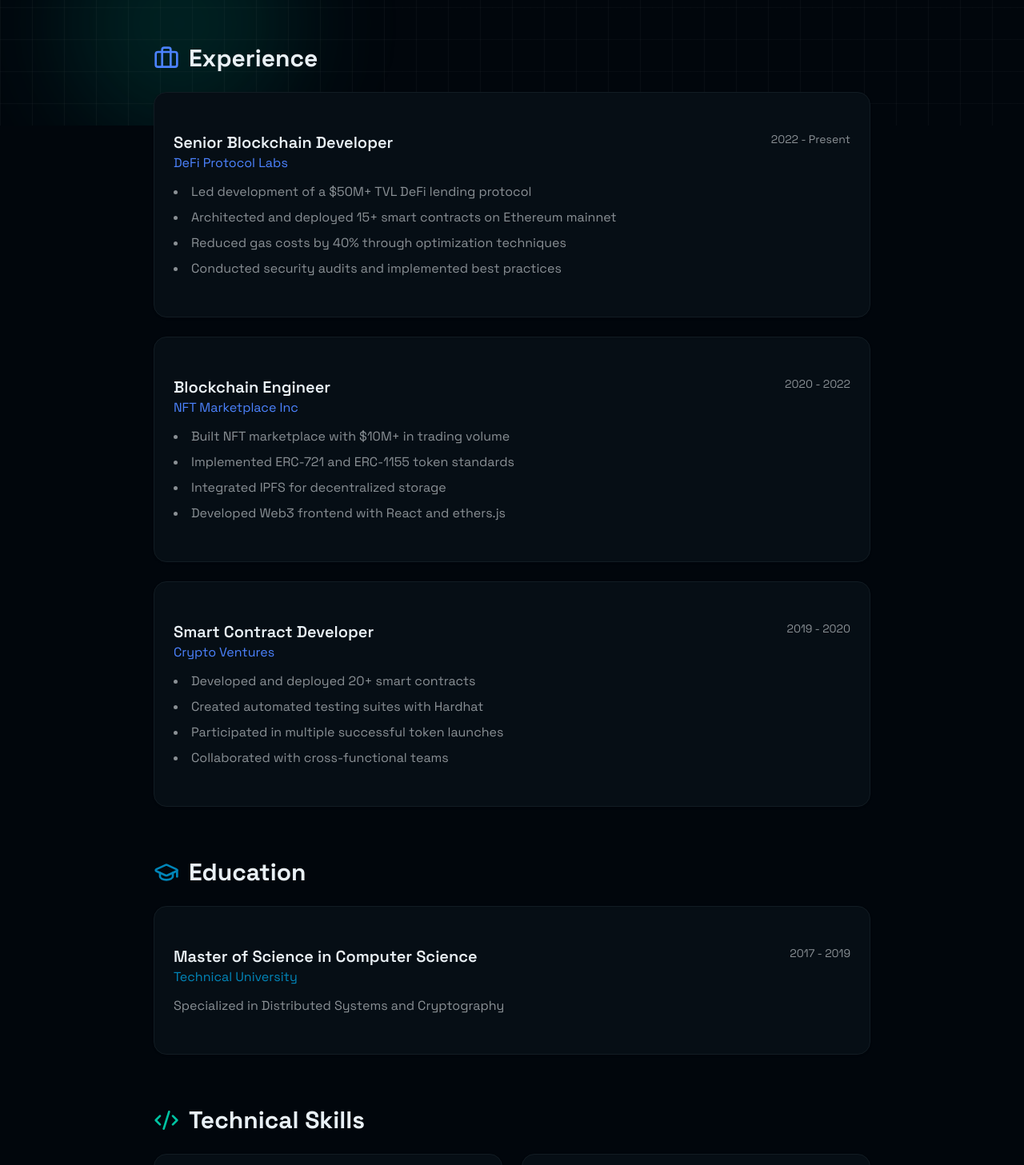
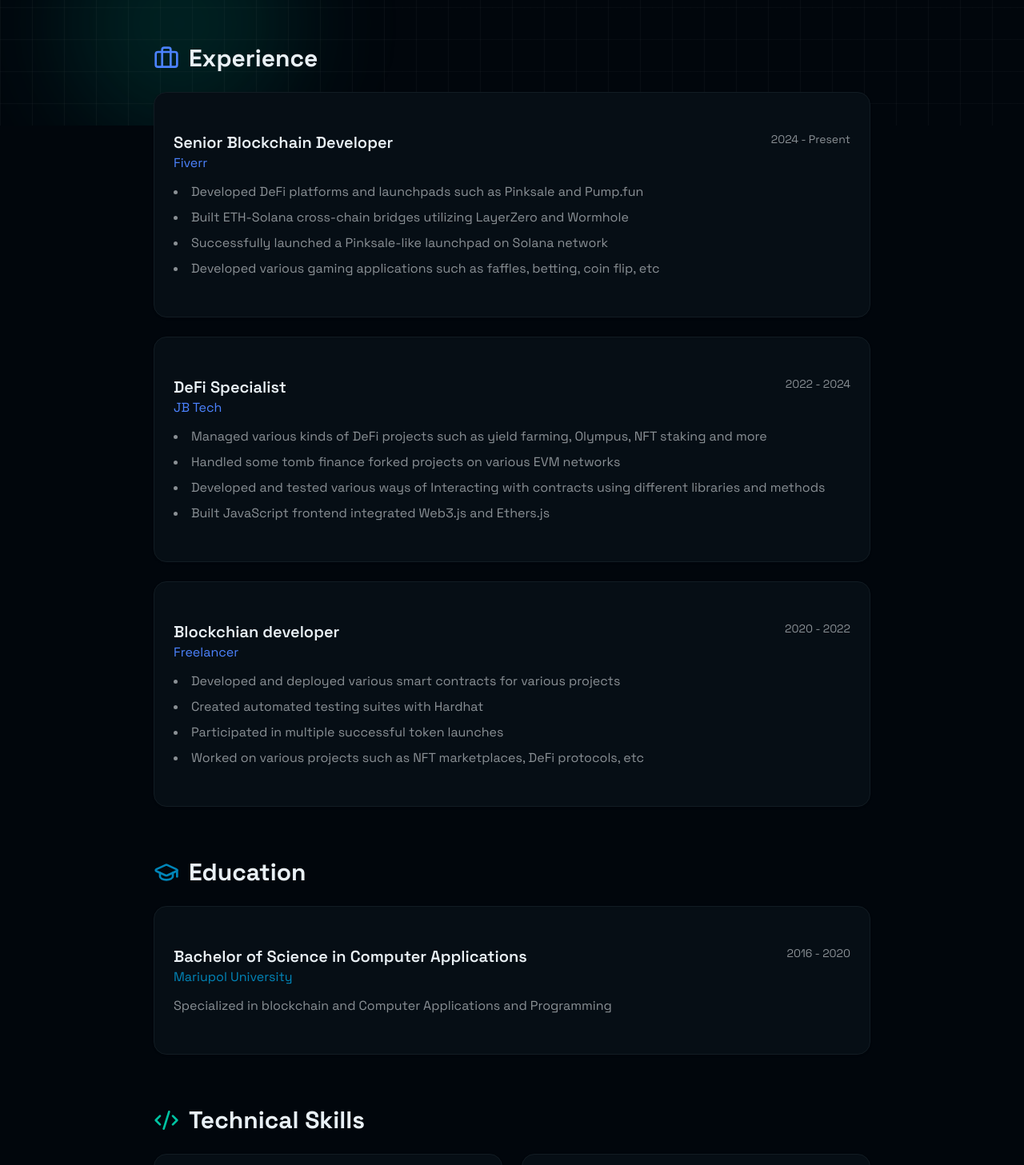
Before and after one commit to John030581/Taras_Site, a Next.js app: page /about in a window 1280 px wide. Shown: the part 643-2100 px from the top of the page at 80% size. Built offline with nearby package versions, Linux system fonts and the light colour scheme.

Commit message:
update content again

```diff
--- a/app/about/page.tsx
+++ b/app/about/page.tsx
@@ -56,15 +56,15 @@ export default function AboutPage() {
                   <div className="flex justify-between items-start flex-wrap gap-2">
                     <div>
                       <h3 className="text-xl font-semibold">Senior Blockchain Developer</h3>
-                      <p className="text-primary">DeFi Protocol Labs</p>
+                      <p className="text-primary">Fiverr</p>
                     </div>
-                    <span className="text-sm text-muted-foreground">2022 - Present</span>
+                    <span className="text-sm text-muted-foreground">2024 - Present</span>
                   </div>
                   <ul className="list-disc list-inside space-y-2 text-muted-foreground">
-                    <li>Led development of a $50M+ TVL DeFi lending protocol</li>
-                    <li>Architected and deployed 15+ smart contracts on Ethereum mainnet</li>
-                    <li>Reduced gas costs by 40% through optimization techniques</li>
-                    <li>Conducted security audits and implemented best practices</li>
+                    <li>Developed DeFi platforms and launchpads such as Pinksale and Pump.fun</li>
+                    <li>Built ETH-Solana cross-chain bridges utilizing LayerZero and Wormhole</li>
+                    <li>Successfully launched a Pinksale-like launchpad on Solana network</li>
+                    <li>Developed various gaming applications such as faffles, betting, coin flip, etc</li>
                   </ul>
                 </CardContent>
               </Card>
@@ -76,16 +76,16 @@ export default function AboutPage() {
                 <CardContent className="p-6 space-y-3">
                   <div className="flex justify-between items-start flex-wrap gap-2">
                     <div>
-                      <h3 className="text-xl font-semibold">Blockchain Engineer</h3>
-                      <p className="text-primary">NFT Marketplace Inc</p>
+                      <h3 className="text-xl font-semibold">DeFi Specialist</h3>
+                      <p className="text-primary">JB Tech</p>
                     </div>
-                    <span className="text-sm text-muted-foreground">2020 - 2022</span>
+                    <span className="text-sm text-muted-foreground">2022 - 2024</span>
                   </div>
                   <ul className="list-disc list-inside space-y-2 text-muted-foreground">
-                    <li>Built NFT marketplace with $10M+ in trading volume</li>
-                    <li>Implemented ERC-721 and ERC-1155 token standards</li>
-                    <li>Integrated IPFS for decentralized storage</li>
-                    <li>Developed Web3 frontend with React and ethers.js</li>
+                    <li>Managed various kinds of DeFi projects such as yield farming, Olympus, NFT staking and more</li>
+                    <li>Handled some tomb finance forked projects on various EVM networks</li>
+                    <li>Developed and tested various ways of Interacting with contracts using different libraries and methods</li>
+                    <li>Built JavaScript frontend integrated Web3.js and Ethers.js</li>
                   </ul>
                 </CardContent>
               </Card>
@@ -97,16 +97,16 @@ export default function AboutPage() {
                 <CardContent className="p-6 space-y-3">
                   <div className="flex justify-between items-start flex-wrap gap-2">
                     <div>
-                      <h3 className="text-xl font-semibold">Smart Contract Developer</h3>
-                      <p className="text-primary">Crypto Ventures</p>
+                      <h3 className="text-xl font-semibold">Blockchian developer</h3>
+                      <p className="text-primary">Freelancer</p>
                     </div>
-                    <span className="text-sm text-muted-foreground">2019 - 2020</span>
+                    <span className="text-sm text-muted-foreground">2020 - 2022</span>
                   </div>
                   <ul className="list-disc list-inside space-y-2 text-muted-foreground">
-                    <li>Developed and deployed 20+ smart contracts</li>
+                    <li>Developed and deployed various smart contracts for various projects</li>
                     <li>Created automated testing suites with Hardhat</li>
                     <li>Participated in multiple successful token launches</li>
-                    <li>Collaborated with cross-functional teams</li>
+                    <li>Worked on various projects such as NFT marketplaces, DeFi protocols, etc</li>
                   </ul>
                 </CardContent>
               </Card>
@@ -127,12 +127,12 @@ export default function AboutPage() {
               <CardContent className="p-6 space-y-3">
                 <div className="flex justify-between items-start flex-wrap gap-2">
                   <div>
-                    <h3 className="text-xl font-semibold">Master of Science in Computer Science</h3>
-                    <p className="text-secondary">Technical University</p>
+                    <h3 className="text-xl font-semibold">Bachelor of Science in Computer Applications</h3>
+                    <p className="text-secondary">Mariupol University</p>
                   </div>
-                  <span className="text-sm text-muted-foreground">2017 - 2019</span>
+                  <span className="text-sm text-muted-foreground">2016 - 2020</span>
                 </div>
-                <p className="text-muted-foreground">Specialized in Distributed Systems and Cryptography</p>
+                <p className="text-muted-foreground">Specialized in blockchain and Computer Applications and Programming</p>
               </CardContent>
             </Card>
           </div>
--- a/app/portfolio/page.tsx
+++ b/app/portfolio/page.tsx
@@ -113,12 +113,12 @@ export default function PortfolioPage() {
 
                   {/* Links */}
                   <div className="flex gap-3 pt-2">
-                    <Button asChild variant="outline" size="sm" className="gap-2 bg-transparent">
+                    {/* <Button asChild variant="outline" size="sm" className="gap-2 bg-transparent">
                       <Link href={project.github} target="_blank">
                         <Github className="h-4 w-4" />
                         Code
                       </Link>
-                    </Button>
+                    </Button> */}
                     <Button asChild size="sm" className="gap-2">
                       <Link href={project.demo} target="_blank">
                         <ExternalLink className="h-4 w-4" />
```
